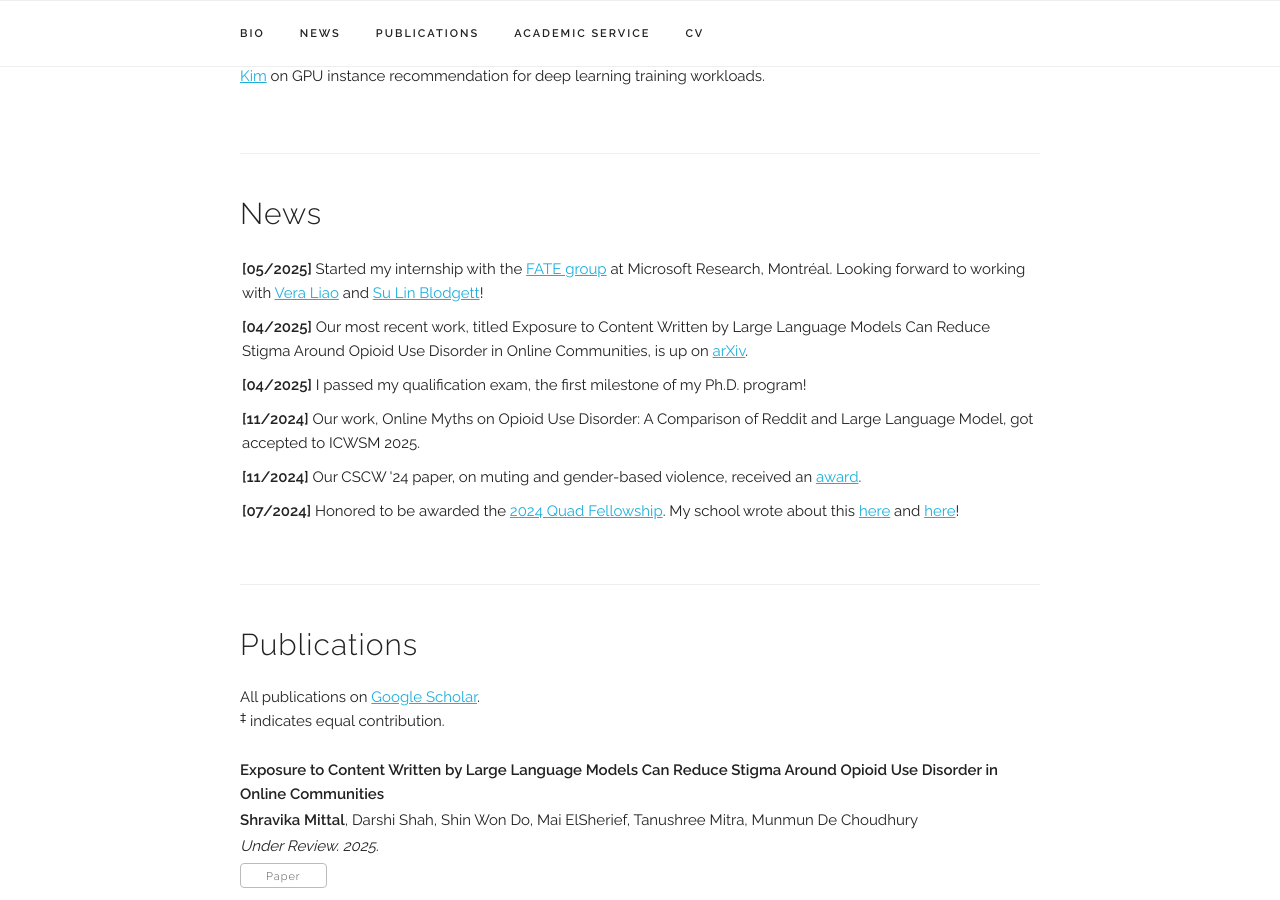
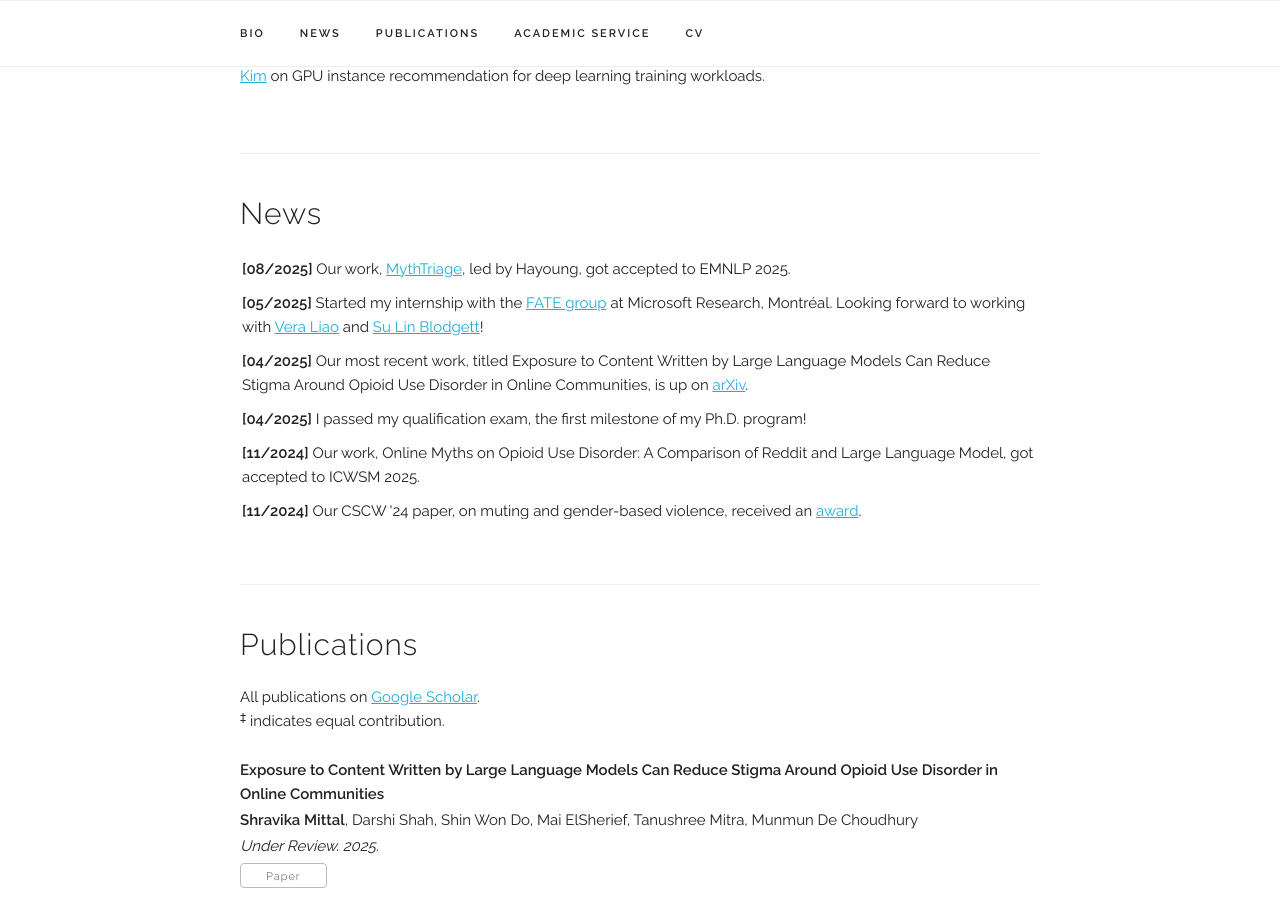
Before and after one commit to mittalshravika/mittalshravika.github.io, a Jekyll site: the page built from index.html, in a window 1280 px wide and 900 px high, scrolled down 710 px. Built offline with Jekyll 4.4.1, drawn with Linux system fonts in a browser that asks for light colours; some web fonts are replaced.

Commit message:
emnlp update

```diff
--- a/index.html
+++ b/index.html
@@ -58,6 +58,12 @@ title: Home
   <h4>News</h4>
 
   <UL style="list-style-type: none; padding: 2px; overflow-y: scroll; height:260px;">
+
+    <li> <b>[08/2025]</b>
+
+      Our work, <a href="https://arxiv.org/abs/2506.00308">MythTriage</a>, led by Hayoung, got accepted to EMNLP 2025.
+
+    </li>
 
     <li> <b>[05/2025]</b>
 
```
